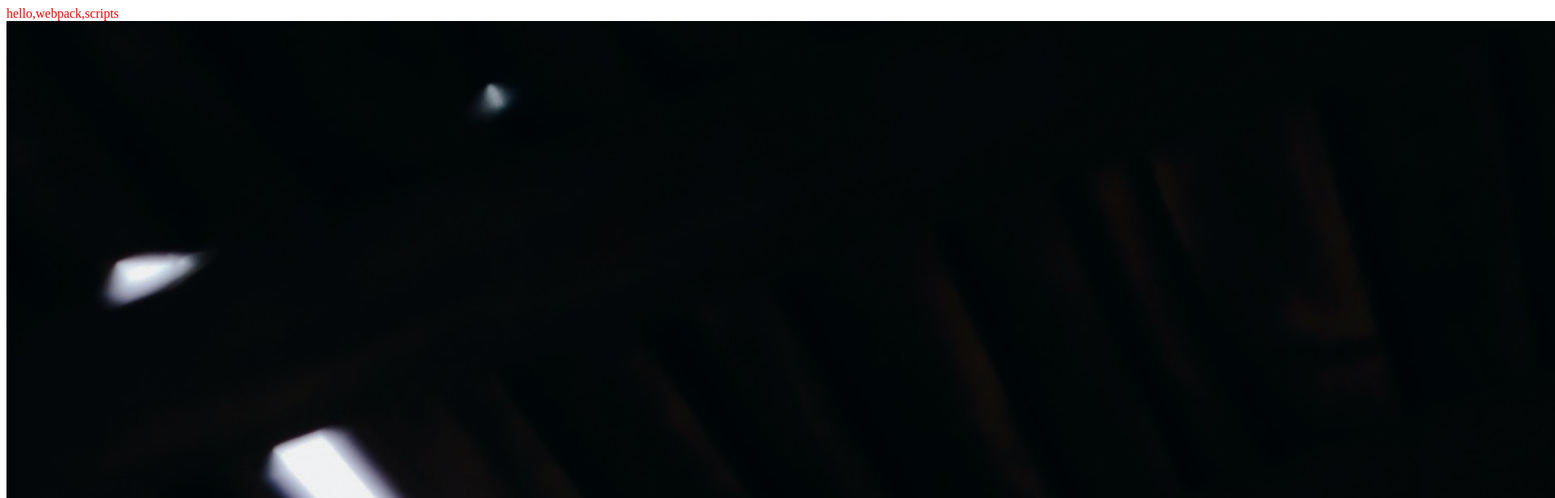
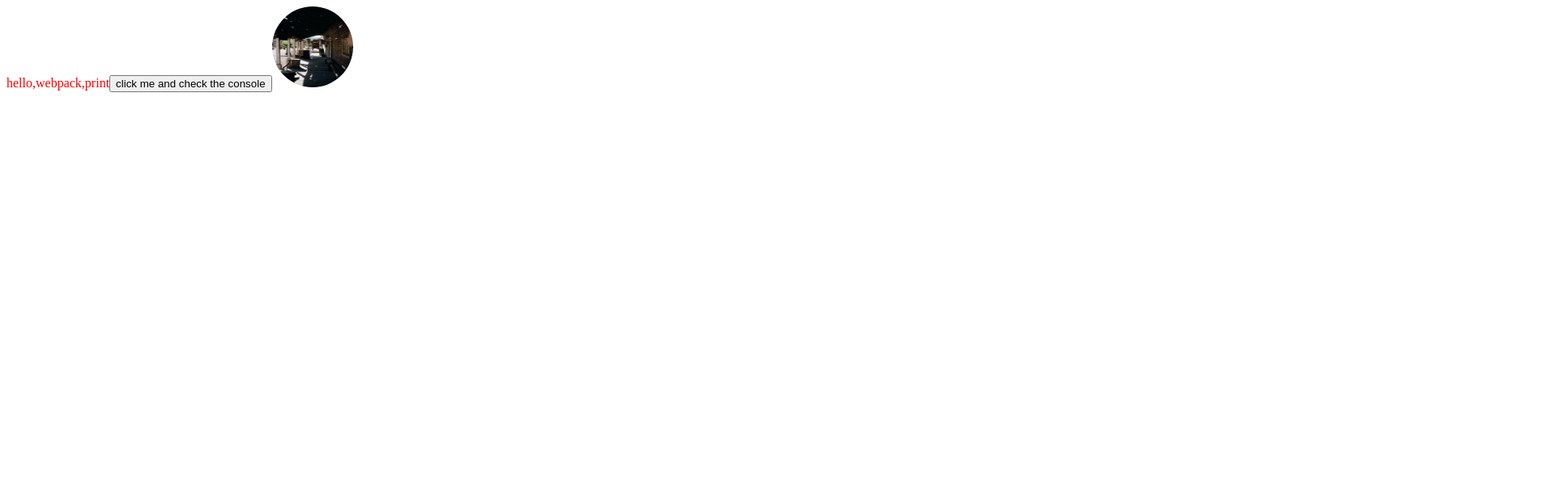
Before and after one commit to xiumubai/webpack-template, a website built with webpack: page dist/index.html in a window 1280 px wide. Shown: the top 616 px of the page at 81% size, 1920 px wide, since content can reach past the window. Built offline with nearby package versions, Linux system fonts and the light colour scheme.

Commit message:
feat: 设置多入口，打包 index.js print.js

```diff
--- a/src/index.js
+++ b/src/index.js
@@ -1,14 +1,18 @@
 import _ from 'lodash';
+import printMe from './print';
 import './style.css';
 import Icon from './1.jpg';
-import { electron } from 'webpack';
 
 function component() {
   const element = document.createElement('div');
+  const btn = document.createElement('button');
 
-  element.innerHTML = _.join(['hello', 'webpack', 'scripts']);
+  element.innerHTML = _.join(['hello', 'webpack', 'print']);
   element.classList.add('hello');
 
+  btn.innerHTML = 'click me and check the console';
+  btn.onclick = printMe;
+  element.appendChild(btn);
   const myIcon = new Image();
   myIcon.src = Icon;
   element.appendChild(myIcon);
--- /dev/null
+++ b/src/print.js
@@ -0,0 +1,3 @@
+export default function printMe() {
+  console.log('I get called from print.js!');
+}
--- a/src/style.css
+++ b/src/style.css
@@ -1,3 +1,9 @@
 .hello {
   color: red;
 }
+
+img {
+  width: 100px;
+  height: 100px;
+  border-radius: 50%;
+}
--- a/webpack.config.js
+++ b/webpack.config.js
@@ -1,9 +1,12 @@
 const path = require('path');
 
 module.exports = {
-  entry: './src/index.js',
+  entry: {
+    index: './src/index.js',
+    print: './src/print.js',
+  },
   output: {
-    filename: 'bundle.js',
+    filename: '[name].bundle.js',
     path: path.resolve(__dirname, 'dist'),
   },
   module: {
```
Also changed, not shown: README.md, dist/9f1995f5cb474b9714ed.jpg (added), dist/index.bundle.js (added), dist/index.bundle.js.LICENSE.txt (added), dist/index.html, dist/print.bundle.js (added).
